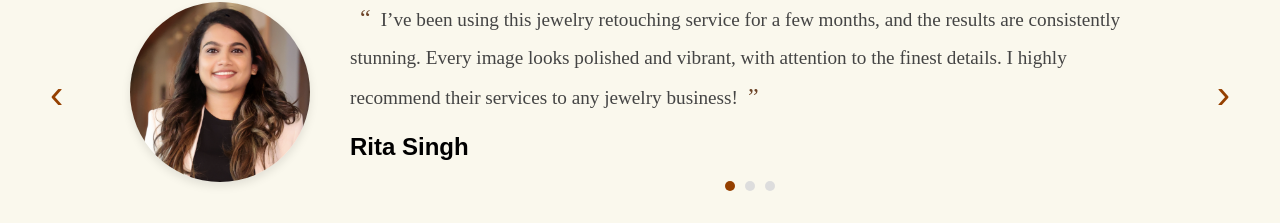
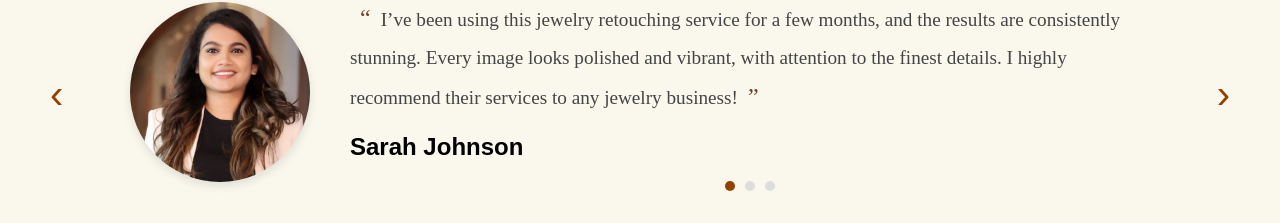
Before and after one commit to RoshanTambe44/Jewelry-Retouch-22, a React (Vite) app: page / in a window 1280 px wide. Shown: the part 6055-6278 px from the top of the page. Built offline with nearby package versions, Linux system fonts and the light colour scheme.

Commit message:
testiminial done

```diff
--- a/src/components/Testimonial.jsx
+++ b/src/components/Testimonial.jsx
@@ -10,19 +10,19 @@ const testimonials = [
     id: 1,
     image: clientImage1,
     text: "I’ve been using this jewelry retouching service for a few months, and the results are consistently stunning. Every image looks polished and vibrant, with attention to the finest details. I highly recommend their services to any jewelry business!",
-    author: "Rita Singh",
+    author: "Sarah Johnson",
   },
   {
     id: 2,
     image: clientImage2,
     text:"The team truly knows how to enhance jewelry photos. They manage to capture the shine and texture of each piece so beautifully. Thanks to their expert retouching, my images now look more professional and appealing!",
-    author: "Rahul Patel",
+    author: "John Anderson",
   },
   {
     id: 3,
     image: clientImage3,
     text: "This jewelry retouching service has taken my product photos to the next level. They pay such close attention to detail, making sure each piece shines with precision. The final images look flawless, and the turnaround time is impressive. I’ll definitely continue using their services!",
-    author: "Savita Khapre",
+    author: "Emily Roberts",
   },
 ]
 
```
Also changed, not shown: src/assets/client-2.jpg, src/assets/client-3.jpg.
